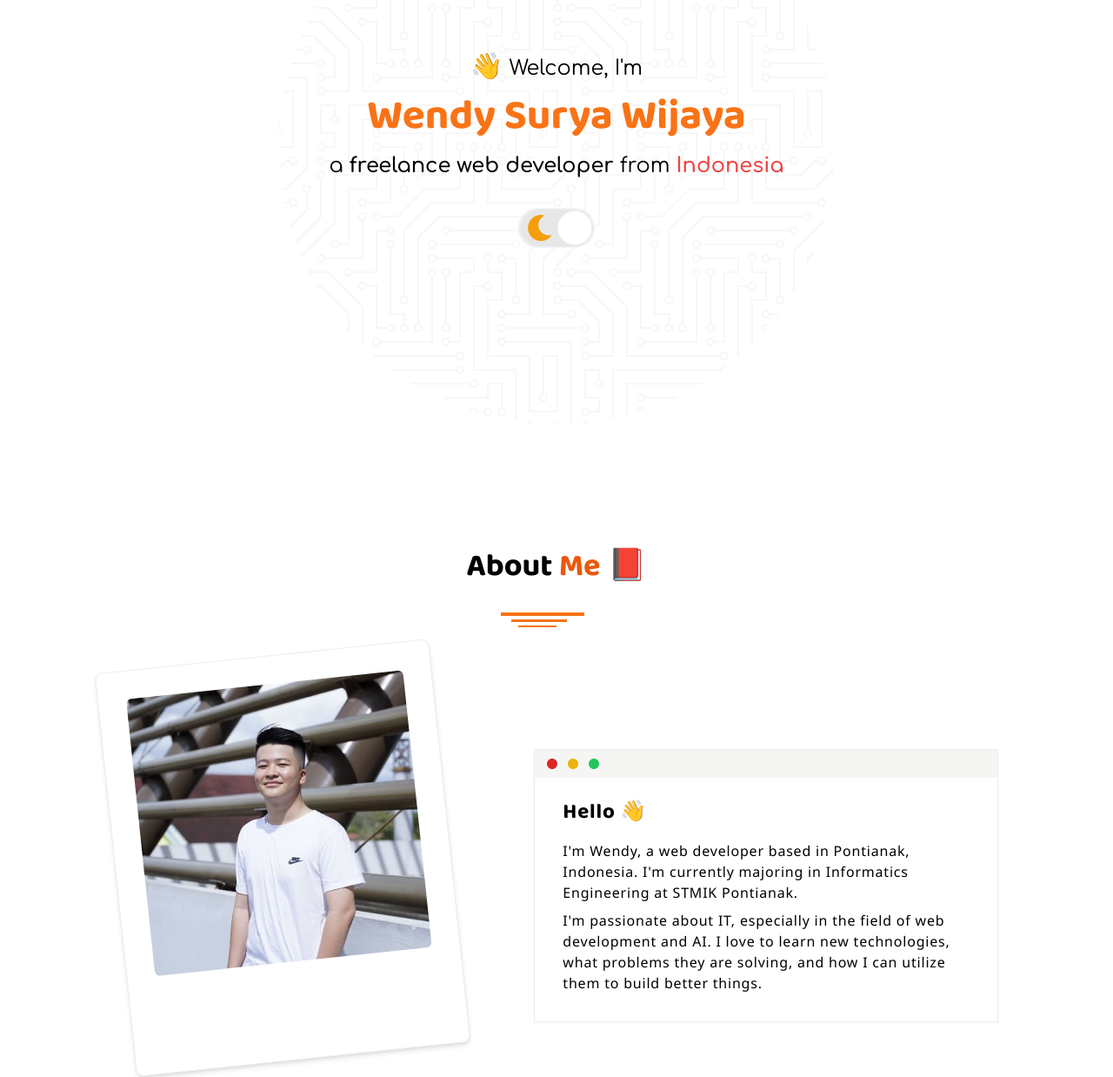
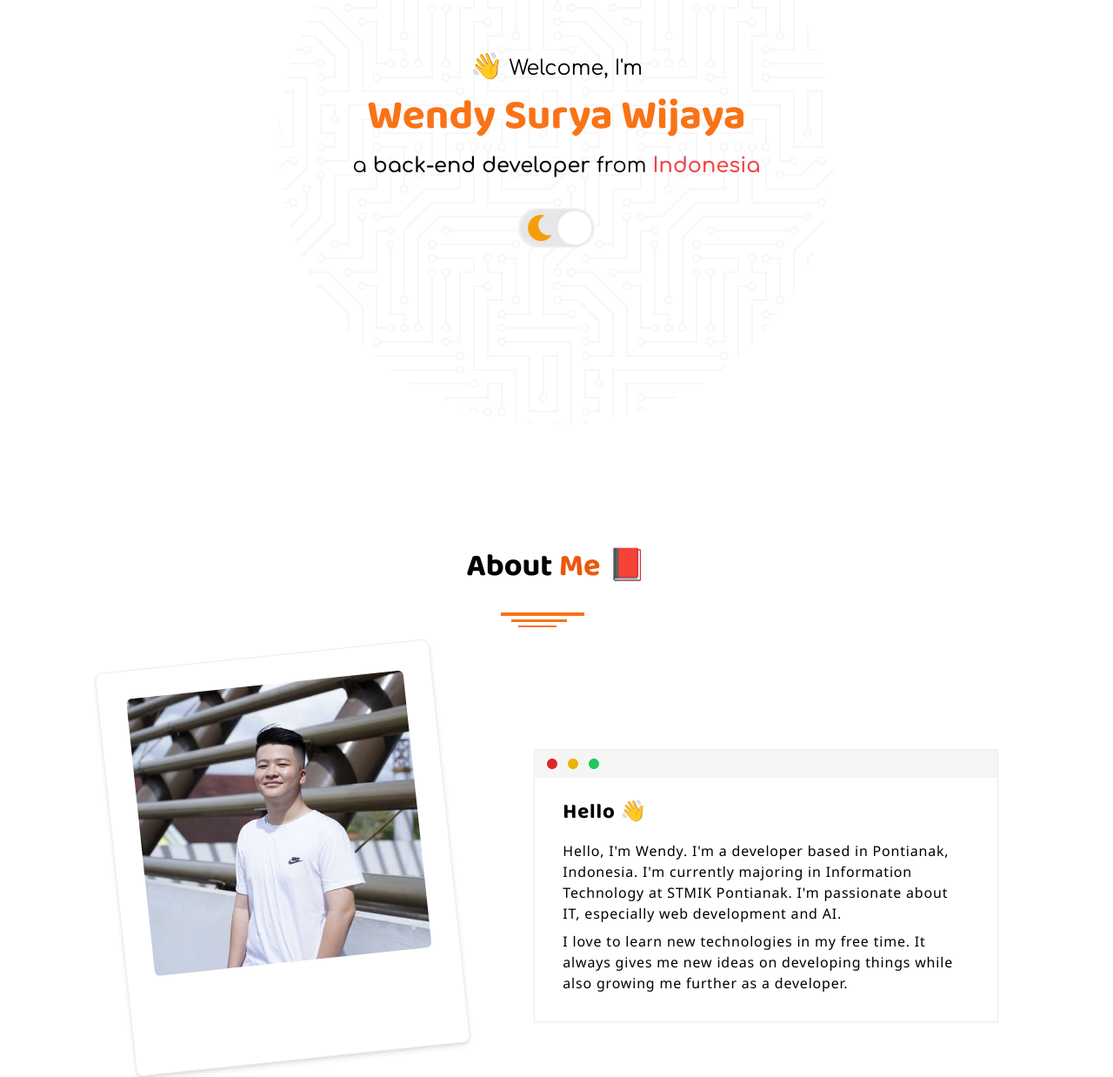
Before and after one commit to harmonify/harmonify, a React (Vite) app: page / in a window 1280 px wide. Shown: the part 232-1470 px from the top of the page at 87% size. Built offline with nearby package versions, Linux system fonts and the light colour scheme.

Commit message:
update my personal info

```diff
--- a/src/config/APP.ts
+++ b/src/config/APP.ts
@@ -3,17 +3,17 @@ import { AppInterface } from "../interfaces/AppInterface";
 export const APP: AppInterface = {
   name: "Wendy Surya Wijaya",
   description:
-    "Wendy Surya Wijaya is a freelance web developer from Indonesia.",
+    "Wendy Surya Wijaya is a developer from Indonesia.",
   version: "1.0.0",
   src: "https://www.github.com/harmonify/harmonify",
   homepage: "https://harmonify.netlify.app",
   author: {
     name: "Wendy Surya Wijaya",
-    roles: ["freelance web developer"],
+    roles: ["back-end developer"],
     nationality: "Indonesia",
     about: [
-      "I'm Wendy, a web developer based in Pontianak, Indonesia. I'm currently majoring in Informatics Engineering at STMIK Pontianak.",
-      "I'm passionate about IT, especially in the field of web development and AI. I love to learn new technologies, what problems they are solving, and how I can utilize them to build better things.",
+      "Hello, I'm Wendy. I'm a developer based in Pontianak, Indonesia. I'm currently majoring in Information Technology at STMIK Pontianak. I'm passionate about IT, especially web development and AI.",
+      "I love to learn new technologies in my free time. It always gives me new ideas on developing things while also growing me further as a developer.",
     ],
     avatar: "/img/avatar.jpg",
     email: "wendy18.sw@gmail.com",
@@ -101,9 +101,9 @@ export const APP: AppInterface = {
       {
         title: "Freelance Web Developer",
         subtitle: "projects.co.id",
-        date: "May 2021 - present",
+        date: "May 2021 - June 2022",
         description:
-          "I've been working as a freelance web developer for more than half a year. I've been working on projects such as:",
+          "I've worked as a freelance web developer for a year. I've also handled some projects such as:",
         items: [
           {
             name: "Building static and dynamic web pages for client",
@@ -113,8 +113,23 @@ export const APP: AppInterface = {
           },
         ],
       },
+      {
+        title: "Junior Backend Engineer",
+        subtitle: "PT Populix Informasi Teknologi",
+        date: "July 2022 - present",
+        description: "As a junior backend engineer, I'm responsible for upgrading the existing system under the supervision of the more experienced engineers.",
+        items: [],
+      },
     ],
     studyExperiences: [
+      {
+        title: "Information Technology",
+        titleLink: "https://www.stmikpontianak.ac.id/",
+        subtitle: "STMIK Pontianak",
+        description: "Introduction to basic algorithms, data structures, and how to manage information systems with web-based applications.",
+        date: "Sep 2020 - Sep 2024 (expected)",
+        items: [],
+      },
       {
         title: "freeCodeCamp Certifications",
         titleLink: "https://www.freecodecamp.org/",
@@ -159,7 +174,7 @@ export const APP: AppInterface = {
         subtitle: "Indosat Ooredoo & Dicoding Indonesia",
         description:
           "Introduction to the cloud computing, develop back-end APIs using Node.js, and learn best practices along the way.",
-        date: "July 2021 - present",
+        date: "Jul 2021 - present",
         items: [
           {
             name: "Cloud Practitioner Essentials",
--- a/src/pages/Home/Footer.tsx
+++ b/src/pages/Home/Footer.tsx
@@ -7,6 +7,8 @@ import { Panel } from "../../components/Panel";
 interface FooterProps {}
 
 interface ContactProps {}
+
+interface ContactEmailProps {}
 
 interface SocialLinkButtonProps {
   id: string;
@@ -19,13 +21,13 @@ interface SocialLinksProps {}
 export const Footer: FC<FooterProps> = () => {
   return (
     <footer className="flex flex-col justify-center items-center py-8 md:py-16 space-y-6">
-      <Contact />
+      <ContactStatusWorking />
       <SocialLinks />
     </footer>
   );
 };
 
-const Contact: FC<ContactProps> = () => (
+const ContactStatusLookingForWork: FC<ContactProps> = () => (
   <Panel className="w-11/12 max-w-5xl flex flex-col lg:flex-row justify-between items-center px-16 py-12 space-y-8 lg:space-y-0 lg:space-x-18 dark:bg-blue-gray-900 dark:bg-opacity-60">
     <div className="space-y-4 lg:w-2/3 text-center lg:text-left">
       <h2 className="text-3xl ">
@@ -39,7 +41,27 @@ const Contact: FC<ContactProps> = () => (
       </p>
     </div>
 
-    <section id="contact" className="space-y-6 text-center flex flex-col lg:w-1/3">
+    <ContactEmail />
+  </Panel>
+);
+
+const ContactStatusWorking: FC<ContactProps> = () => (
+  <Panel className="w-11/12 max-w-5xl flex flex-col lg:flex-row justify-between items-center px-16 py-12 space-y-8 lg:space-y-0 lg:space-x-18 dark:bg-blue-gray-900 dark:bg-opacity-60">
+    <div className="space-y-4 lg:w-2/3 text-center lg:text-left">
+      <h2 className="text-3xl ">
+        <span className="text-orange-600">Hello there..!</span>
+      </h2>
+      <p className="text-lg font-comfortaa">
+        Interested to connect and say hi to me? I'd love to hear from you.
+      </p>
+    </div>
+
+    <ContactEmail />
+  </Panel>
+);
+
+const ContactEmail: FC<ContactEmailProps> = () => (
+  <section id="contact" className="space-y-6 text-center flex flex-col lg:w-1/3">
       <Link
         href="#contact"
         iconEnabled={true}
@@ -60,7 +82,6 @@ const Contact: FC<ContactProps> = () => (
         </h3>
       </Link>
     </section>
-  </Panel>
 );
 
 const SocialLinkButton: FC<SocialLinkButtonProps> = ({ id, href, children }) => (
```
